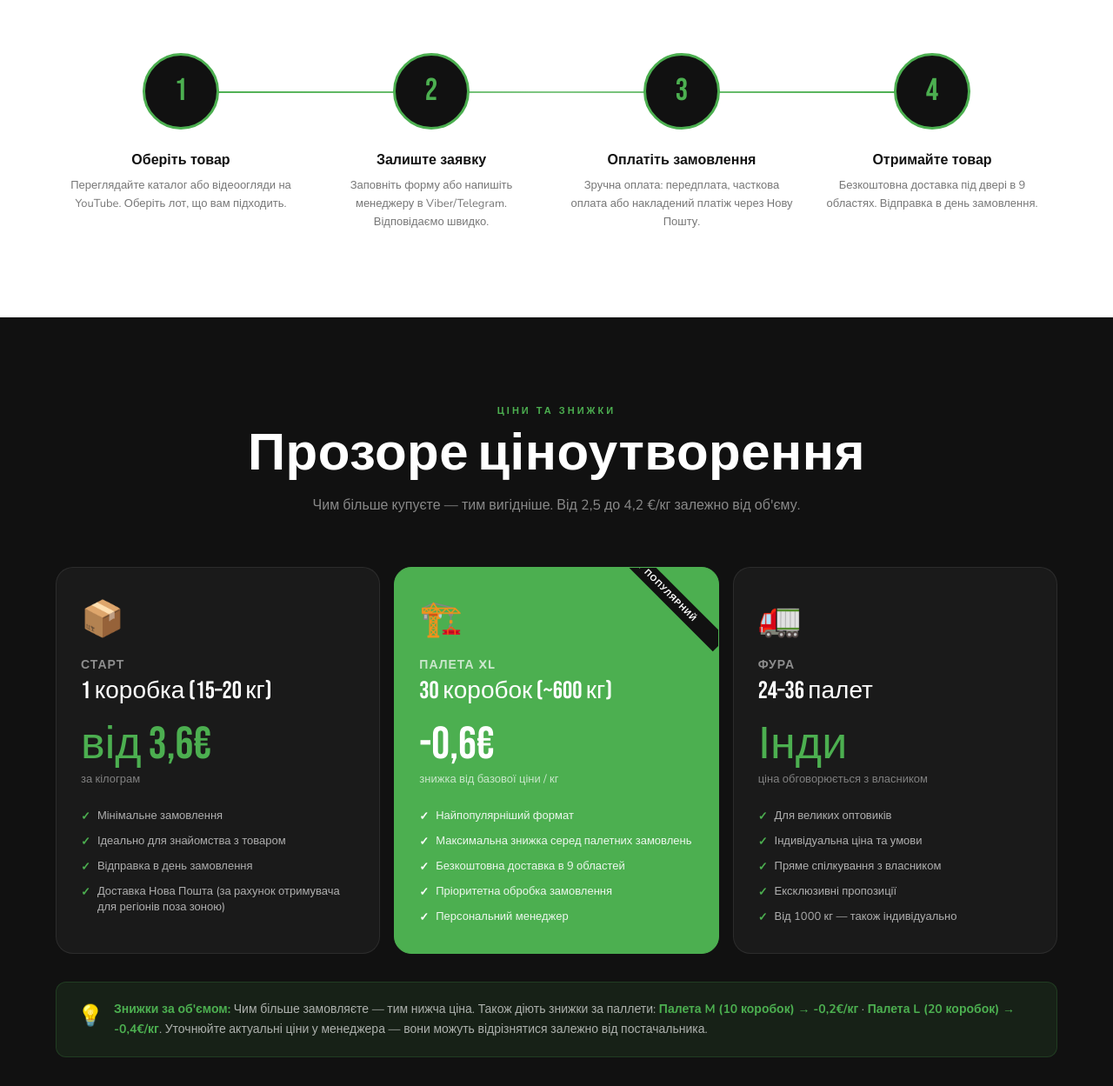
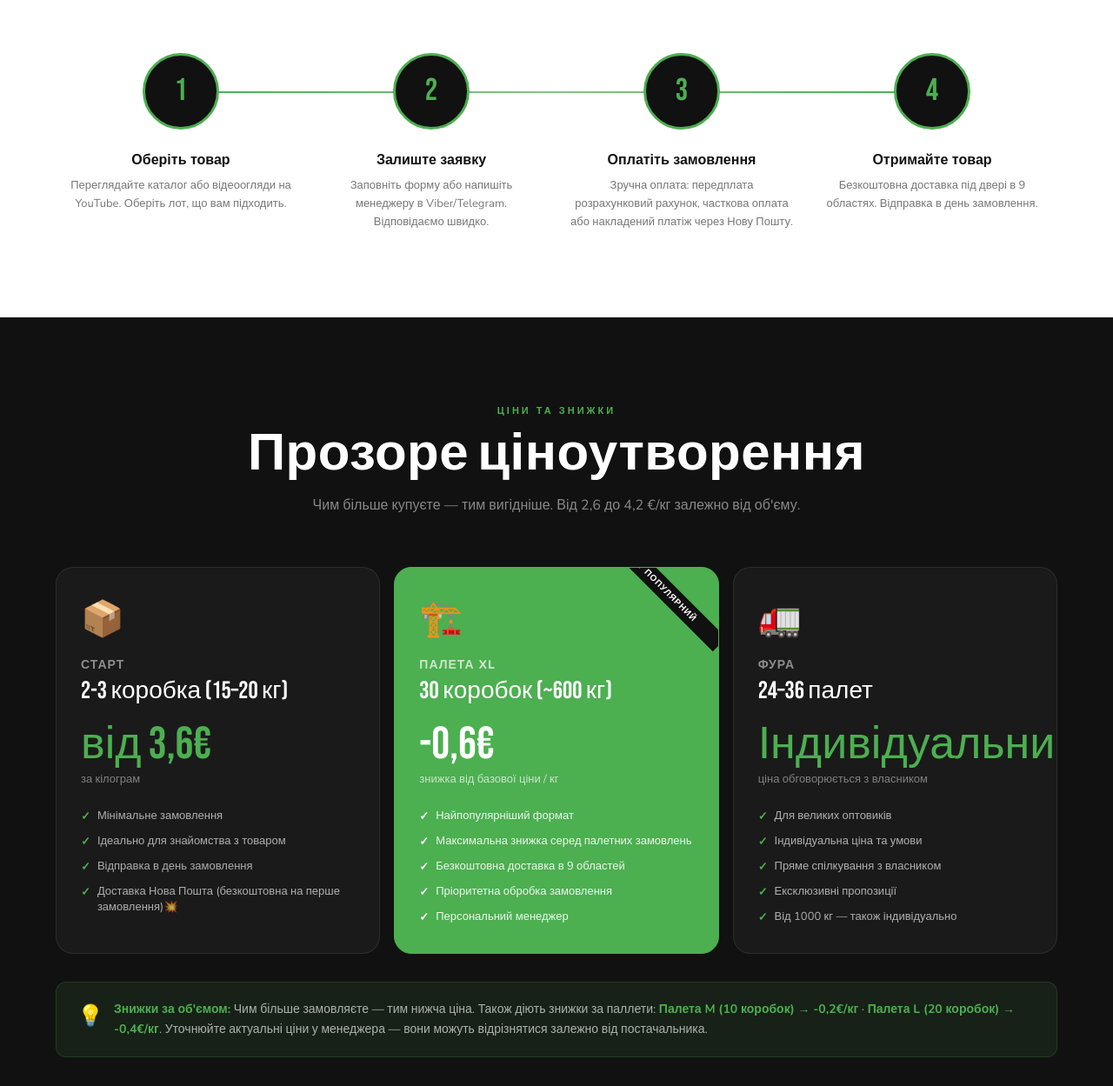
Before and after one commit to ltexlutskai-tech/bric-a-brac-landing, a plain HTML site: page index.html in a window 1280 px wide. Shown: the part 3635-4884 px from the top of the page at 87% size. Drawn offline with nearby package versions, Linux system fonts and the light colour scheme.

Commit message:
Update index.html

```diff
--- a/index.html
+++ b/index.html
@@ -2220,7 +2220,7 @@
       <div class="how-step reveal reveal-delay-3">
         <div class="how-num">3</div>
         <div class="how-step-title">Оплатіть замовлення</div>
-        <div class="how-step-desc">Зручна оплата: передплата, часткова оплата або накладений платіж через Нову Пошту.</div>
+        <div class="how-step-desc">Зручна оплата: передплата розрахунковий рахунок, часткова оплата або накладений платіж через Нову Пошту.</div>
       </div>
       <div class="how-step reveal reveal-delay-4">
         <div class="how-num">4</div>
@@ -2240,21 +2240,21 @@
     <div class="pricing-header reveal">
       <div class="section-label">Ціни та знижки</div>
       <h2 class="section-title">Прозоре ціноутворення</h2>
-      <p class="section-desc">Чим більше купуєте — тим вигідніше. Від 2,5 до 4,2 €/кг залежно від об'єму.</p>
+      <p class="section-desc">Чим більше купуєте — тим вигідніше. Від 2,6 до 4,2 €/кг залежно від об'єму.</p>
     </div>
 
     <div class="pricing-grid">
       <div class="pricing-card reveal reveal-delay-1">
         <div class="pricing-card-icon">📦</div>
         <div class="pricing-card-name">Старт</div>
-        <div class="pricing-card-size">1 коробка (15–20 кг)</div>
+        <div class="pricing-card-size">2-3 коробка (15–20 кг)</div>
         <div class="pricing-card-price">від 3,6€</div>
         <div class="pricing-card-unit">за кілограм</div>
         <ul class="pricing-features">
           <li>Мінімальне замовлення</li>
           <li>Ідеально для знайомства з товаром</li>
           <li>Відправка в день замовлення</li>
-          <li>Доставка Нова Пошта (за рахунок отримувача для регіонів поза зоною)</li>
+          <li>Доставка Нова Пошта (безкоштовна на перше замовлення)💥</li>
         </ul>
       </div>
 
@@ -2277,7 +2277,7 @@
         <div class="pricing-card-icon">🚛</div>
         <div class="pricing-card-name">Фура</div>
         <div class="pricing-card-size">24–36 палет</div>
-        <div class="pricing-card-price">Інди</div>
+        <div class="pricing-card-price">Індивідуальний</div>
         <div class="pricing-card-unit">ціна обговорюється з власником</div>
         <ul class="pricing-features">
           <li>Для великих оптовиків</li>
```
